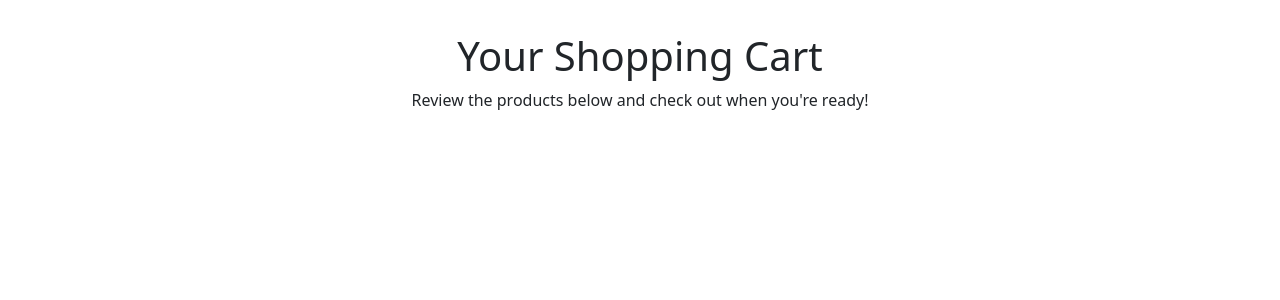
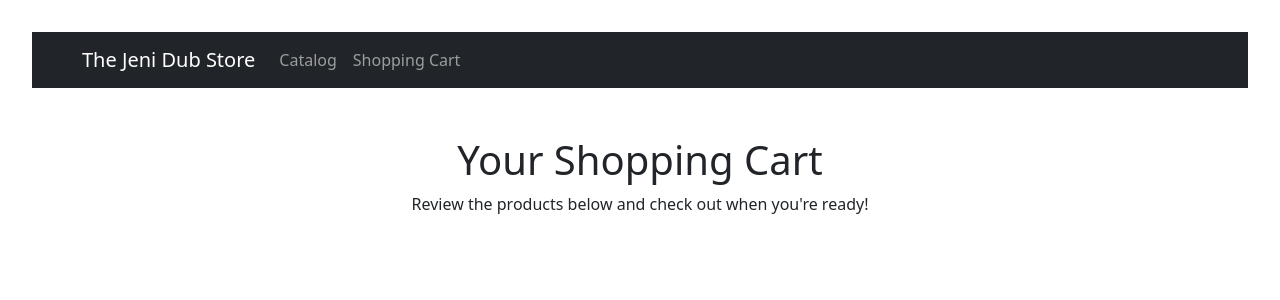
Before and after one commit to jenidub/JeniDub-FakeStore-Website, a React (Vite) app: page /cart in a window 1280 px wide. Shown: the top 300 px of the page. Built offline with nearby package versions, Linux system fonts and the light colour scheme.

Commit message:
Add MenuBar to Catalog and Cart component pages

```diff
--- /dev/null
+++ b/src/components/MenuBar.tsx
@@ -0,0 +1,20 @@
+import { Container, Nav, Navbar } from 'react-bootstrap';
+
+function MenuBar() {
+  return (
+    <div className='mb-5'>
+        <Navbar sticky="top" bg="dark" data-bs-theme="dark" expand="lg" className="justify-content-between">
+        <Container>
+                <Navbar.Brand href="#home">The Jeni Dub Store</Navbar.Brand>
+                <Navbar.Toggle aria-controls="basic-navbar-nav" />
+                <Nav className="me-auto">
+                    <Nav.Link href="/">Catalog</Nav.Link>
+                    <Nav.Link href="/cart">Shopping Cart</Nav.Link>
+                </Nav>
+        </Container>
+        </Navbar>
+    </div>
+  );
+}
+
+export default MenuBar;
--- a/src/components/ProductCatalog.tsx
+++ b/src/components/ProductCatalog.tsx
@@ -4,6 +4,7 @@ import { useQuery } from "@tanstack/react-query";
 import { Dropdown, DropdownButton, Container, Row, Col } from "react-bootstrap";
 import type { Product } from "../types/Product";
 import ShoppingCartContext from "../context/ShoppingCartContext";
+import MenuBar from "./MenuBar";
 import ProductCard from "./ProductCard";
 
 // Fetch function
@@ -38,6 +39,7 @@ function ProductCatalog () {
 
     return (
         <div>
+            <MenuBar />
             <h1>JeniDub Store Catalog</h1>
             <p>Check out the offerings we have for our after Christmas sale</p>
             <DropdownButton
--- a/src/components/ShoppingCart.tsx
+++ b/src/components/ShoppingCart.tsx
@@ -1,8 +1,10 @@
 import React from "react";
+import MenuBar from "./MenuBar";
 
 function ShoppingCart () {
     return(
         <div>
+            <MenuBar />
             <h1>Your Shopping Cart</h1>
             <p>Review the products below and check out when you're ready!</p>
         </div>
```
